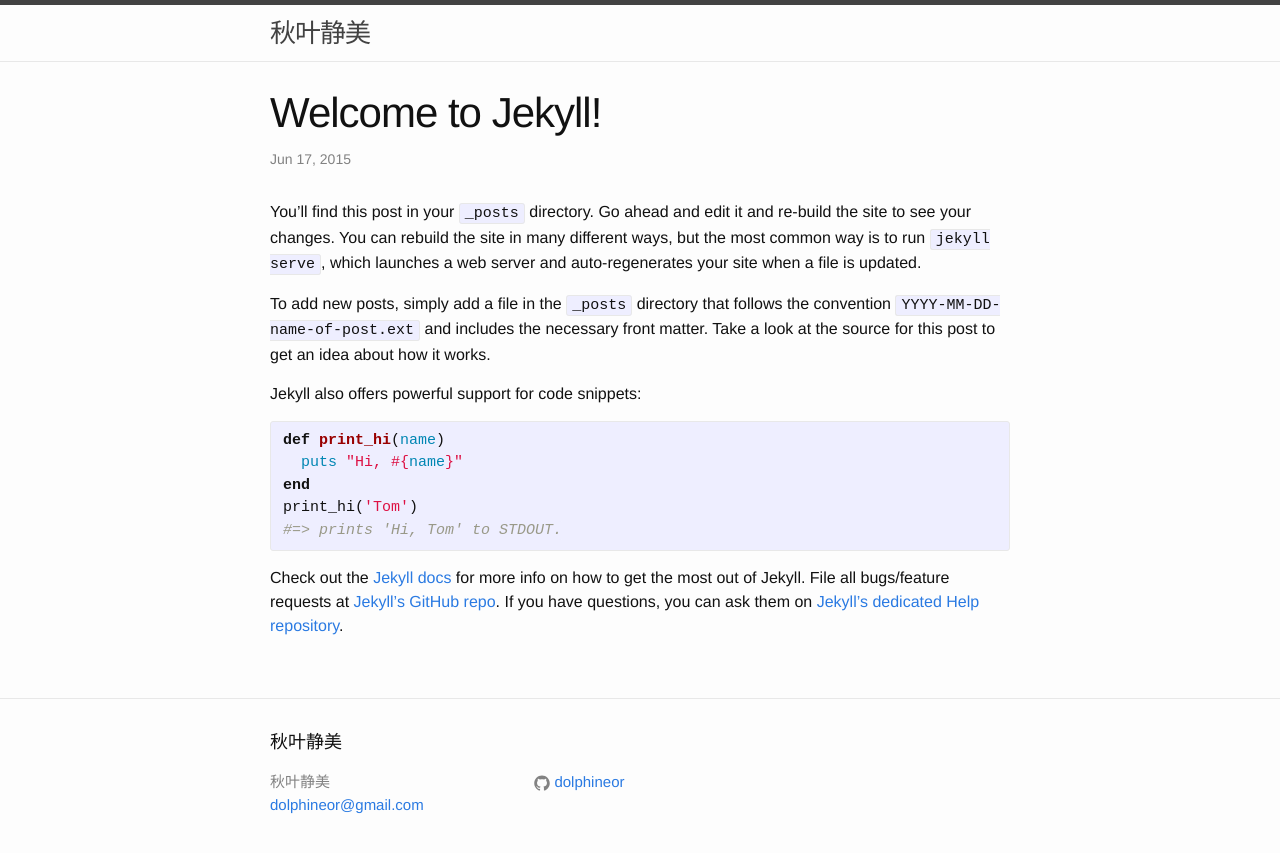
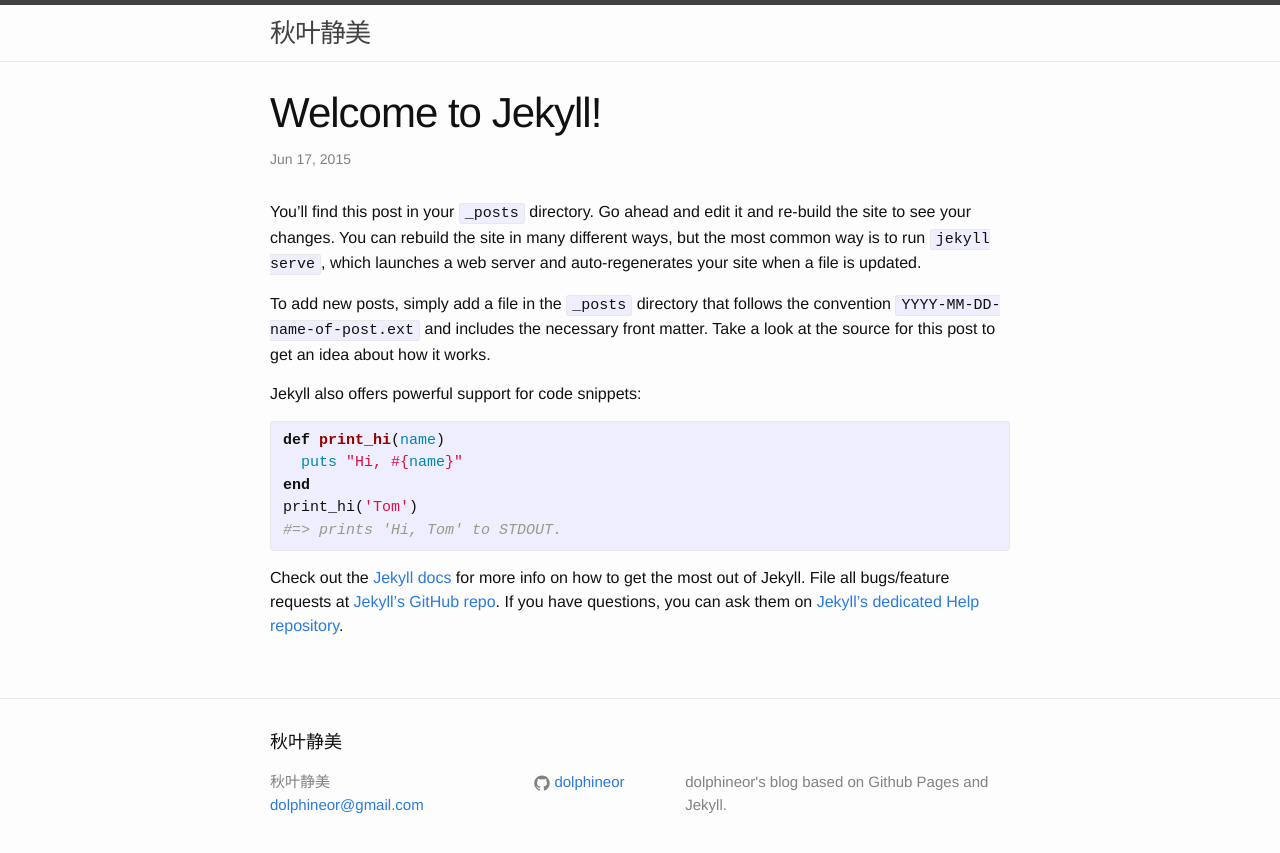
Before and after one commit to conchz/conchz.github.io, a Jekyll site: the page built from _posts/2015-06-17-welcome-to-jekyll.markdown, in a window 1280 px wide. Shown: the top 853 px of the page. Built offline with Jekyll 4.4.1, drawn with Linux system fonts in a browser that asks for light colours.

Commit message:
Update _config.yml

```diff
--- a/_config.yml
+++ b/_config.yml
@@ -1,7 +1,8 @@
 # Site settings
 title: 秋叶静美
 email: dolphineor@gmail.com
-description: > # dolphineor's blog based on Github Pages and Jekyll.
+description: >
+  dolphineor's blog based on Github Pages and Jekyll.
 baseurl: "" # the subpath of your site, e.g. /blog/
 url: "http://dolphineor.info" # the base hostname & protocol for your site
 github_username:  dolphineor
```
